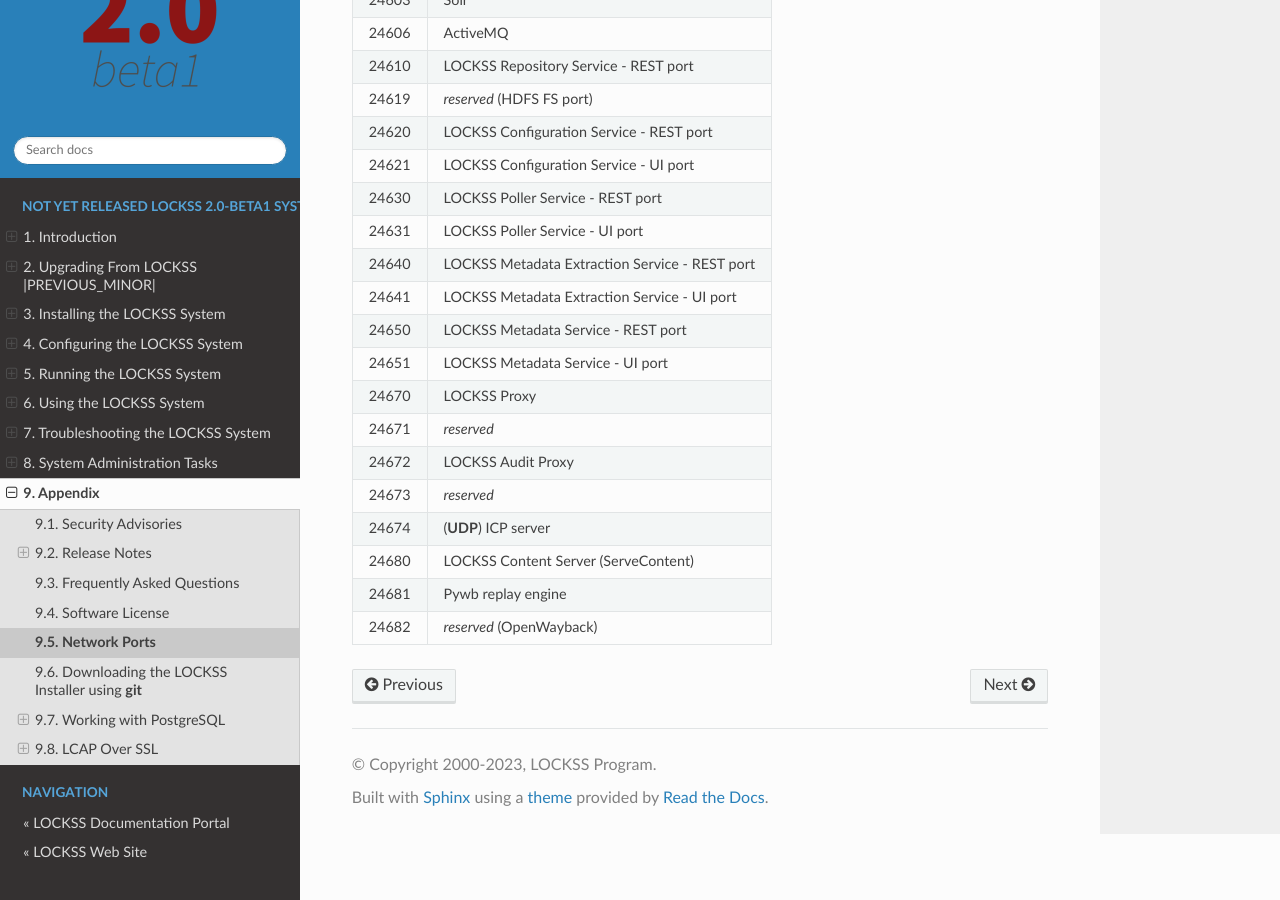
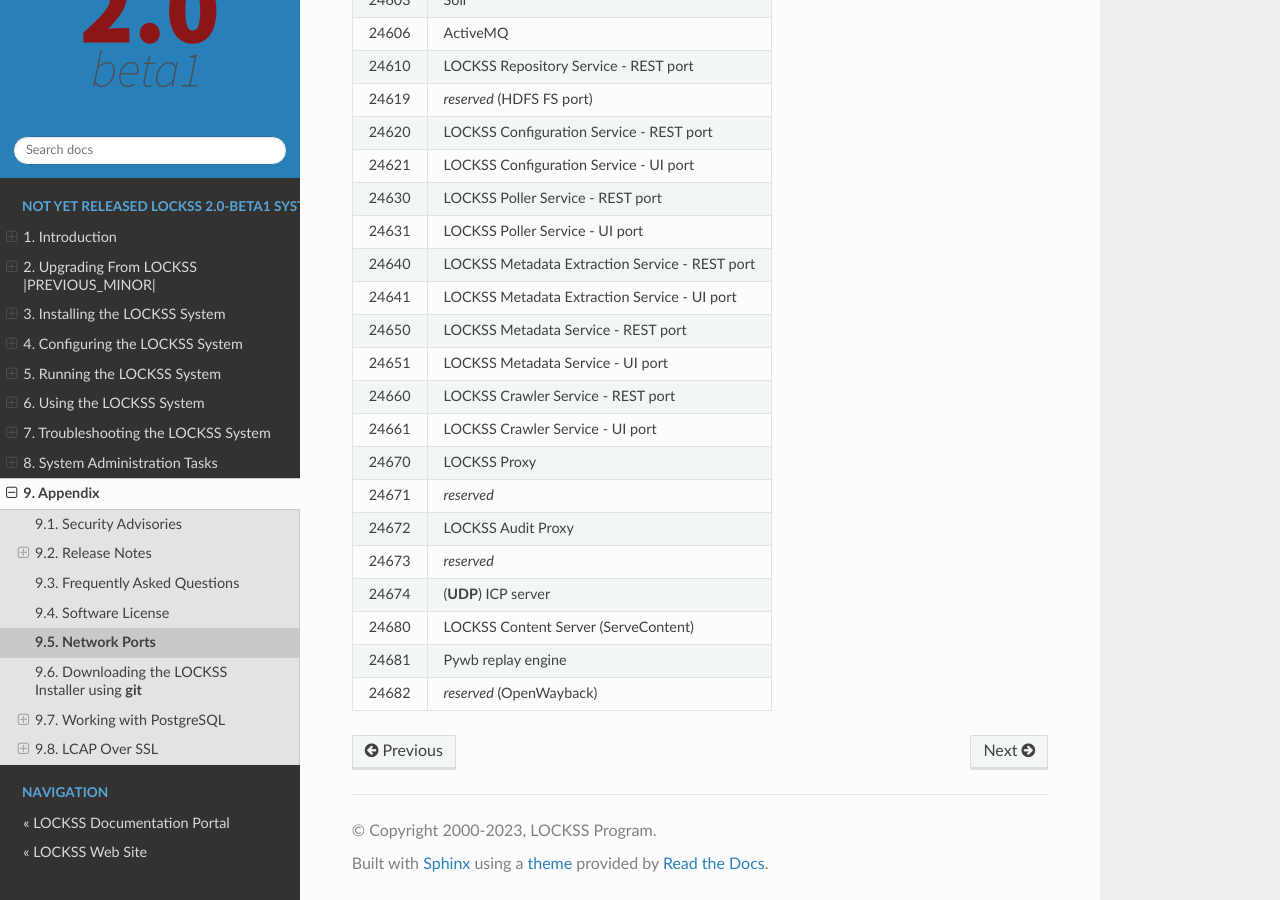
Before and after one commit to lockss/lockss-rtd-manual, a Sphinx documentation site: the page built from docs/appendix/ports.rst, in a window 1280 px wide and 900 px high, scrolled down 556 px. Built offline with Sphinx 7.4.7 and the Read the Docs theme 2.0.0, drawn with Linux system fonts in a browser that asks for light colours.

Commit message:
Add crawler service ports.

```diff
--- a/docs/appendix/ports.rst
+++ b/docs/appendix/ports.rst
@@ -27,6 +27,8 @@ Port  Component
 24641 LOCKSS Metadata Extraction Service - UI port
 24650 LOCKSS Metadata Service - REST port
 24651 LOCKSS Metadata Service - UI port
+24660 LOCKSS Crawler Service - REST port
+24661 LOCKSS Crawler Service - UI port
 24670 LOCKSS Proxy
 24671 *reserved*
 24672 LOCKSS Audit Proxy
```
